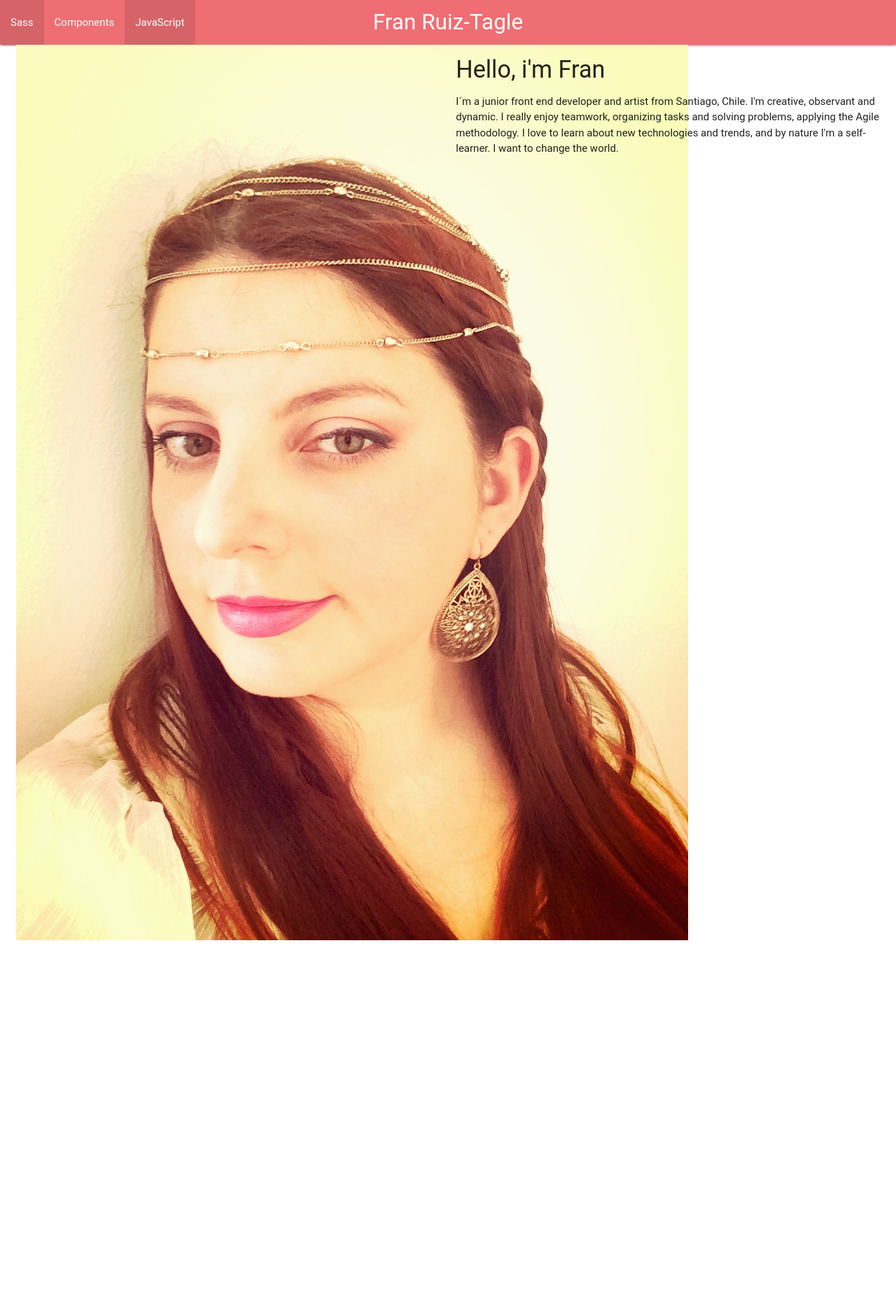
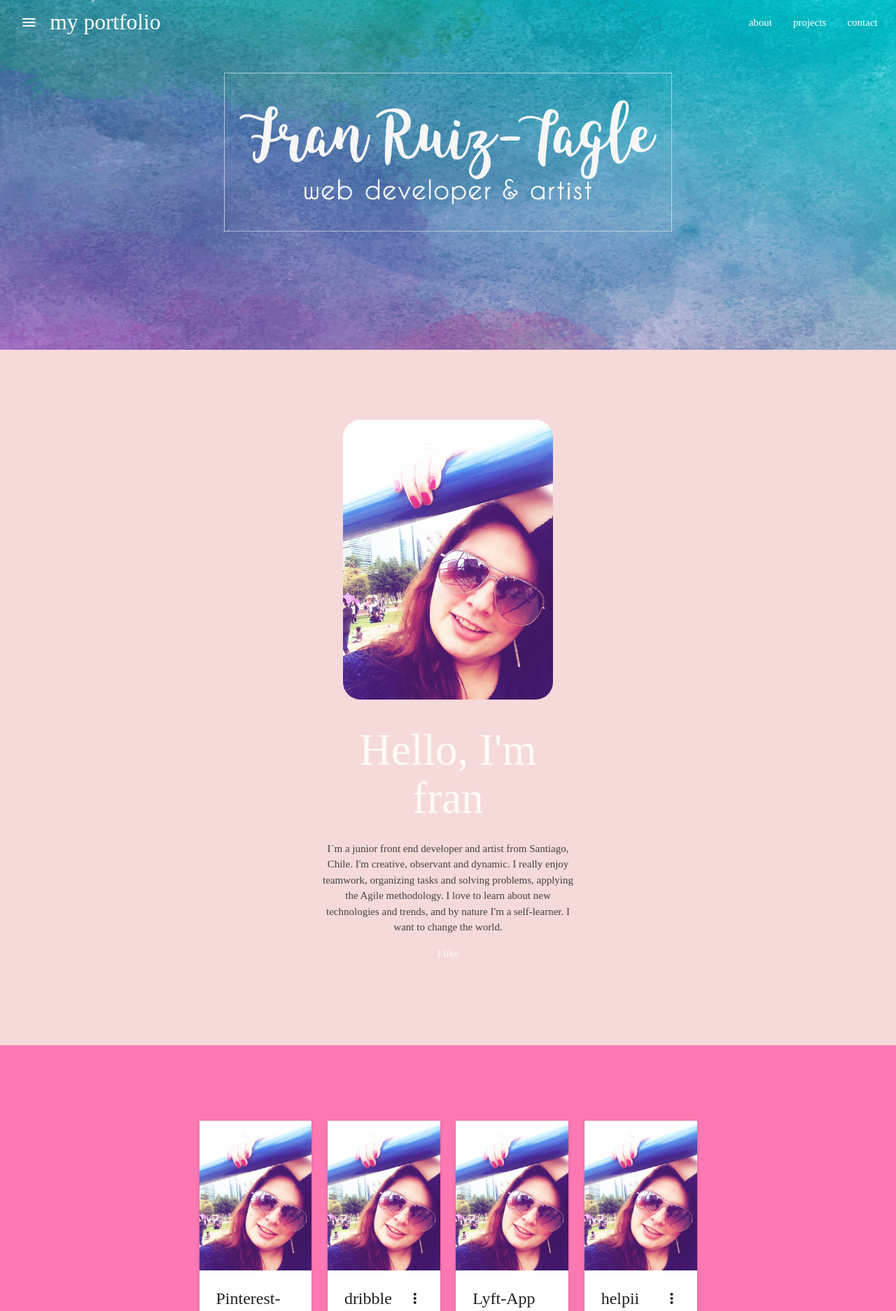
Before and after one commit to franrt/portfolio, a website: page index.html in a window 1280 px wide. Shown: the top 1874 px of the page at 70% size. Before the commit the page ends 1371 px from the top, so only its background shows below. Drawn offline with nearby package versions, Linux system fonts and the light colour scheme; files that its build step writes are made by us from their sources; a web font is replaced by a local one.

Commit message:
navbar, intro section, about section, projects section

```diff
--- a/assets/js/main.js
+++ b/assets/js/main.js
@@ -0,0 +1,4 @@
+$(document).ready(function() {
+
+    $('.parallax').parallax();
+});
--- /dev/null
+++ b/assets/sass/_base.scss
@@ -0,0 +1,43 @@
+body {
+    background-color: $celeste;
+    font-family: $general;
+}
+
+.titles {
+    font-family: $titulos;
+    color: $blanco;
+}
+
+
+/*Navbar*/
+
+nav {
+    background-color: $rosa-fuerte;
+}
+
+.logo {
+    width: 50%;
+    margin: 40px auto;
+}
+
+.fran {
+    width: 300px;
+    border-radius: 25px;
+    top: 100px;
+}
+
+.box {
+    height: 1000px;
+    width: 100%;
+    background-color: $rosa-medio;
+}
+
+.about-me {
+    background-color: $rosa-claro;
+    padding: $espacio;
+}
+
+.projects {
+    background-color: $rosa-fuerte;
+    padding: $espacio;
+}
--- a/assets/scss/_variables.scss
+++ b/assets/sass/_variables.scss
@@ -11,4 +11,6 @@ $celeste: #6e9eae;
 $general: 'Bubbler One';
 $titulos: 'Waiting for the Sunrise';
 
-/*botones*/
+/*padding secciones*/
+
+$espacio: 100px;
--- a/assets/scss/main.scss
+++ b/assets/sass/main.scss
@@ -1,3 +1,3 @@
+@import '_variables.scss';
 @import '_mixins.scss';
-@import '_variables.scss';
 @import '_base.scss';
--- a/assets/scss/_base.scss
+++ /dev/null
@@ -1,19 +0,0 @@
-body {
-    background-color: $blanco;
-    font-family: $general;
-}
-
-.title {
-    font-family: $titulos;
-}
-
-
-/*Navbar*/
-
-nav {
-    background-color: $rosa-fuerte;
-}
-
-.intro {
-    background-color: #fbfbc5;
-}
--- a/gulpfile.js
+++ b/gulpfile.js
@@ -28,7 +28,7 @@ gulp.task('webserver', function() {
             livereload: true,
             directoryListing: false,
             open: true,
-            port: 8000
+            port: 8008
         }));
 });
 
--- a/index.html
+++ b/index.html
@@ -5,45 +5,133 @@
     <title>Fran Ruiz-Tagle</title>
     <meta charset="UTF-8">
     <meta name="viewport" content="width=device-width, initial-scale=1">
-
+    <link href="https://fonts.googleapis.com/icon?family=Material+Icons" rel="stylesheet">
     <link href="https://fonts.googleapis.com/css?family=Bubbler+One|Waiting+for+the+Sunrise" rel="stylesheet">
     <link href="dist/css/style.min.css" rel="stylesheet">
 </head>
 
 <body>
-
-    <nav>
+    <section class="intro">
+        <div class="parallax-container">
+            <div class="navbar-fixed">
+                <nav class="transparent z-depth-0">
                     <div class="nav-wrapper">
-            <a href="#!" class="brand-logo center">Fran Ruiz-Tagle</a>
-            <ul class="left hide-on-med-and-down">
-                <li><a href="sass.html">Sass</a></li>
-                <li><a href="badges.html">Components</a></li>
-                <li class="active"><a href="collapsible.html">JavaScript</a></li>
+                        <div class="row">
+                            <div class="col s12">
+                                <a href="#" data-activates="mobile-demo" class="button-collapse show-on-large"><i class="material-icons">menu</i></a>
+                                <a href="#" class="brand-logo" target="_blank">my portfolio</a>
+                                <ul class="right hide-on-med-and-down">
+                                    <li><a href="#" target="_blank">about</a></li>
+                                    <li><a href="#" target="_blank">projects</a></li>
+                                    <li><a href="#" target="_blank">contact</a></li>
+                                </ul>
+                            </div>
+                        </div>
+                        <ul class="side-nav" id="mobile-demo">
+                            <li><a href="#" target="_blank">about</a></li>
+                            <li><a href="#" target="_blank">projects</a></li>
+                            <li><a href="#" target="_blank">contact</a></li>
                         </ul>
                     </div>
                 </nav>
+            </div>
 
-    <!-- nav falta hamburguesa  y link de contacto-->
+            <div class="parallax"><img src="dist/img/fondo.png"></div>
+            <div class="center-align"><img src="dist/img/logo-name-b.png" alt="logo-letras" class="logo"></div>
+        </div>
 
-    <!-- seccion inicio, parallax efect con foto mia y "my passion is..." -->
-    <section class="intro">
-        <div class="row">
-            <div class="col s 12 col l12">
-                <div class="col s12 col l6">
-                    <div><img src="dist/img/fran.jpg" alt="foto de fran">
+        <section class="about-me">
+
+            <div class="container">
+                <div class="row center-align">
+                    <div class="col s6 offset-s3 valign">
+                        <div>
+                            <div><img src="dist/img/fran2.jpg" class="img-responsive align-center fran"></div>
+                            <div class="card-content">
+                                <h1 class="titles center-align">Hello, I'm fran</h1>
+                                <p class="grey-text text-darken-3 lighten-3">I´m a junior front end developer and artist from Santiago, Chile. I'm creative, observant and dynamic. I really enjoy teamwork, organizing tasks and solving problems, applying the Agile methodology. I love to learn about
+                                    new technologies and trends, and by nature I'm a self-learner. I want to change the world.</p>
                             </div>
-                </div>
-                <div class="col s12 col l6">
-                    <div class="about">
-                        <h4 class="title">Hello, i'm Fran</h4>
-                        <p class="about-me">
-                            I´m a junior front end developer and artist from Santiago, Chile. I'm creative, observant and dynamic. I really enjoy teamwork, organizing tasks and solving problems, applying the Agile methodology. I love to learn about new technologies and trends, and
-                            by nature I'm a self-learner. I want to change the world.
-                        </p>
+
+                            <div class="titles likes">I like</div>
                         </div>
                     </div>
                 </div>
             </div>
+        </section>
+        <section class="projects">
+            <div class="row container">
+                <div class="col s12 col l12">
+
+                    <div class="col s12 col l3">
+                        <div class="card">
+                            <div class="card-image waves-effect waves-block waves-light">
+                                <img class="activator" src="dist/img/fran2.jpg">
+                            </div>
+                            <div class="card-content">
+                                <span class="card-title activator grey-text text-darken-4">Pinterest-Lab<i class="material-icons right">more_vert</i></span>
+                                <p><a href="#">This is a link</a></p>
+                            </div>
+                            <div class="card-reveal">
+                                <span class="card-title grey-text text-darken-4">Pinterest-Lab<i class="material-icons right">close</i></span>
+                                <p>Here is some more information about this product that is only revealed once clicked on.</p>
+                            </div>
+                        </div>
+                    </div>
+
+                    <div class="col s12 col l3">
+                        <div class="card">
+                            <div class="card-image waves-effect waves-block waves-light">
+                                <img class="activator" src="dist/img/fran2.jpg">
+                            </div>
+                            <div class="card-content">
+                                <span class="card-title activator grey-text text-darken-4">dribble<i class="material-icons right">more_vert</i></span>
+                                <p><a href="#">This is a link</a></p>
+                            </div>
+                            <div class="card-reveal">
+                                <span class="card-title grey-text text-darken-4">dribble<i class="material-icons right">close</i></span>
+                                <p>Here is some more information about this product that is only revealed once clicked on.</p>
+                            </div>
+                        </div>
+                    </div>
+
+                    <div class="col s12 col l3">
+                        <div class="card">
+                            <div class="card-image waves-effect waves-block waves-light">
+                                <img class="activator" src="dist/img/fran2.jpg">
+                            </div>
+                            <div class="card-content">
+                                <span class="card-title activator grey-text text-darken-4">Lyft-App<i class="material-icons right">more_vert</i></span>
+                                <p><a href="#">This is a link</a></p>
+                            </div>
+                            <div class="card-reveal">
+                                <span class="card-title grey-text text-darken-4">Lyft-App<i class="material-icons right">close</i></span>
+                                <p>Here is some more information about this product that is only revealed once clicked on.</p>
+                            </div>
+                        </div>
+                    </div>
+
+                    <div class="col s12 col l3">
+                        <div class="card">
+                            <div class="card-image waves-effect waves-block waves-light">
+                                <img class="activator" src="dist/img/fran2.jpg">
+                            </div>
+                            <div class="card-content">
+                                <span class="card-title activator grey-text text-darken-4">helpii<i class="material-icons right">more_vert</i></span>
+                                <p><a href="#">This is a link</a></p>
+                            </div>
+                            <div class="card-reveal">
+                                <span class="card-title grey-text text-darken-4">helpii<i class="material-icons right">close</i></span>
+                                <p>Here is some more information about this product that is only revealed once clicked on.</p>
+                            </div>
+                        </div>
+                    </div>
+                </div>
+            </div>
+
+
+
+
         </section>
 
         <!-- seccion about me -->
@@ -56,10 +144,9 @@
 
 
 
-    <!-- Compiled and minified JavaScript -->
-    <script src="https://cdnjs.cloudflare.com/ajax/libs/materialize/0.100.1/js/materialize.min.js"></script>
-    <script src="https://ajax.googleapis.com/ajax/libs/jquery/3.2.1/jquery.min.js"></script>
-    <script src="assets/js/main.js"></script>
+
+
+        <script src="dist/js/script.js"></script>
 </body>
 
 </html>
```
Also changed, not shown: assets/sass/_mixins.scss (added), dist/css/style.min.css, dist/img/bg1.jpg (added), dist/img/bg2.jpg (added), dist/img/fondo.png (added), dist/img/fran1.JPG (renamed from dist/img/IMG_2956.JPG), dist/img/logo-name-b.png (added), dist/img/logo-name-borde.png (added), dist/img/logo-name.gif (added), dist/img/logo-name.png (added), dist/js/script.js. Lines whose indentation alone changed are shown as unchanged.
